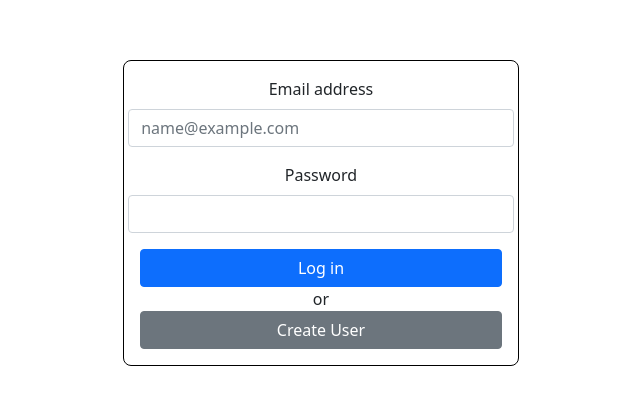
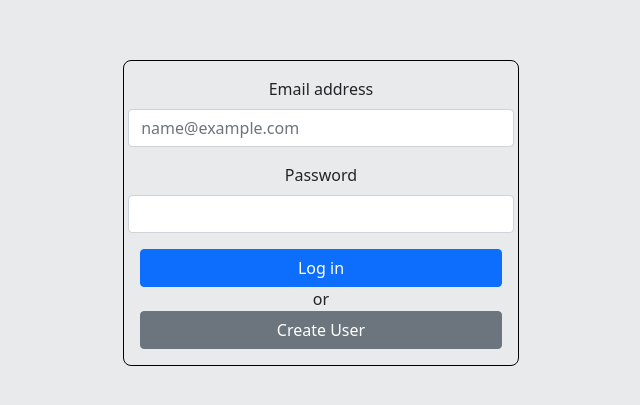
Before and after one commit to chelo900/bands-explorer, a React (Vite) app: page / in a window 1280 px wide. Shown: the part 187-592 px from the top of the page, without its empty margins (319-959 px from the left). Built offline with nearby package versions, Linux system fonts and the light colour scheme.

Commit message:
login finished

```diff
--- a/src/App.css
+++ b/src/App.css
@@ -2,7 +2,7 @@
   display: flex;
   align-items: center;
   justify-content: center;
-  background-color: rgb(255, 255, 255);
+  background-color: rgb(232, 234, 235);
   height: 100vh;
   width: 100vw;
 }
--- a/src/App.js
+++ b/src/App.js
@@ -6,12 +6,28 @@ import "bootstrap/dist/css/bootstrap.css";
 import "./App.css";
 
 const App = () => {
+  const [user, setUser] = React.useState({ loggedIn: false });
+  const [users, setUsers] = React.useState([
+    { email: "user@user", password: "user" },
+  ]);
+
   return (
     <Router>
       <div className="App">
         <Routes>
-          <Route path="/" element={<LoginPage />} />
-          <Route path="/home" element={<BandsPage />} />
+          <Route
+            exact
+            path="/"
+            element={
+              <LoginPage
+                setUser={setUser}
+                user={user}
+                setUsers={setUsers}
+                users={users}
+              />
+            }
+          />
+          <Route exact path="/home" element={<BandsPage />} />
         </Routes>
       </div>
     </Router>
--- /dev/null
+++ b/src/Components/LoginForm.js
@@ -0,0 +1,85 @@
+import { useState } from "react";
+import Swal from "sweetalert2";
+import CreateUser from "../Components/CreateUser";
+import { validate } from "../utils/validate";
+import style from "./styles/LoginForm.module.css";
+
+const LoginForm = ({
+  createUser,
+  setCreateUser,
+  user,
+  setUser,
+  users,
+  setUsers,
+}) => {
+  const [inputValue, setInputValue] = useState({});
+
+  const handleChange = (e) => {
+    const { name, value } = e.target;
+    setInputValue({ ...inputValue, [name]: value });
+  };
+
+  const handleLogin = () => {
+    if (validate(inputValue, users)) {
+      setUser({
+        email: inputValue.email,
+        password: inputValue.password,
+        loggedIn: true,
+      });
+      Swal.fire({
+        icon: "success",
+        title: "Welcome!",
+        showConfirmButton: false,
+        timer: 1500,
+      });
+    } else {
+      Swal.fire({
+        icon: "error",
+        title: "Oops!",
+        text: "Incorrect email or password",
+        showConfirmButton: false,
+        timer: 2500,
+      });
+    }
+  };
+
+  return (
+    <div className={style.container}>
+      <div className="mb-3 row">
+        <label className="form-label">Email address</label>
+        <input
+          type="email"
+          className="form-control"
+          placeholder="name@example.com"
+          name="email"
+          onChange={handleChange}
+        />
+      </div>
+      <div className="mb-3 row">
+        <label htmlFor="inputPassword" className="form-label">
+          Password
+        </label>
+        <input
+          type="password"
+          className="form-control"
+          name="password"
+          onChange={handleChange}
+        />
+      </div>
+      <button type="button" className="btn btn-primary" onClick={handleLogin}>
+        Log in
+      </button>
+      <div>or</div>
+      <button
+        type="button"
+        className="btn btn-secondary"
+        onClick={() => setCreateUser(true)}
+      >
+        Create User
+      </button>
+      {createUser && <CreateUser setCreateUser={setCreateUser} />}
+    </div>
+  );
+};
+
+export default LoginForm;
--- a/src/Pages/styles/LoginPage.module.css
+++ b/src/Components/styles/LoginForm.module.css
@@ -1,4 +1,5 @@
 .container {
+  /* background-color: white; */
   border: black solid 1px;
   border-radius: 8px;
   display: flex;
--- a/src/Pages/LoginPage.js
+++ b/src/Pages/LoginPage.js
@@ -1,39 +1,27 @@
-import style from "./styles/LoginPage.module.css";
-import CreateUser from "../Components/CreateUser";
 import { useState, useEffect } from "react";
+import { useNavigate } from "react-router";
+import LoginForm from "../Components/LoginForm";
 
-const Login = () => {
+const Login = ({ user, setUser, users, setUsers }) => {
+  const navigate = useNavigate();
   const [createUser, setCreateUser] = useState(false);
 
+  useEffect(() => {
+    if (user?.loggedIn) {
+      navigate("/home");
+    }
+  }, [user]);
+
   return (
-    <div className={style.container}>
-      <div className="mb-3 row">
-        <label className="form-label">Email address</label>
-        <input
-          type="email"
-          className="form-control"
-          placeholder="name@example.com"
-        />
-      </div>
-      <div className="mb-3 row">
-        <label htmlFor="inputPassword" className="form-label">
-          Password
-        </label>
-        <input type="password" className="form-control" id="inputPassword" />
-      </div>
-      <button type="button" className="btn btn-primary">
-        Log in
-      </button>
-      <div>or</div>
-      <button
-        type="button"
-        className="btn btn-secondary"
-        onClick={() => setCreateUser(true)}
-      >
-        Create User
-      </button>
-      {createUser && <CreateUser />}
-    </div>
+    <LoginForm
+      setCreateUser={setCreateUser}
+      createUser={createUser}
+      setUser={setUser}
+      user={user}
+      setUsers={setUsers}
+      users={users}
+    />
   );
 };
+
 export default Login;
--- /dev/null
+++ b/src/utils/validate.js
@@ -0,0 +1,11 @@
+export const validate = (user, users) => {
+  if (user.email && user.password) {
+    const validUser = users.find(
+      (element) =>
+        element.email === user.email && element.password === user.password
+    );
+
+    return validUser ? true : false;
+  }
+  return false;
+};
```
